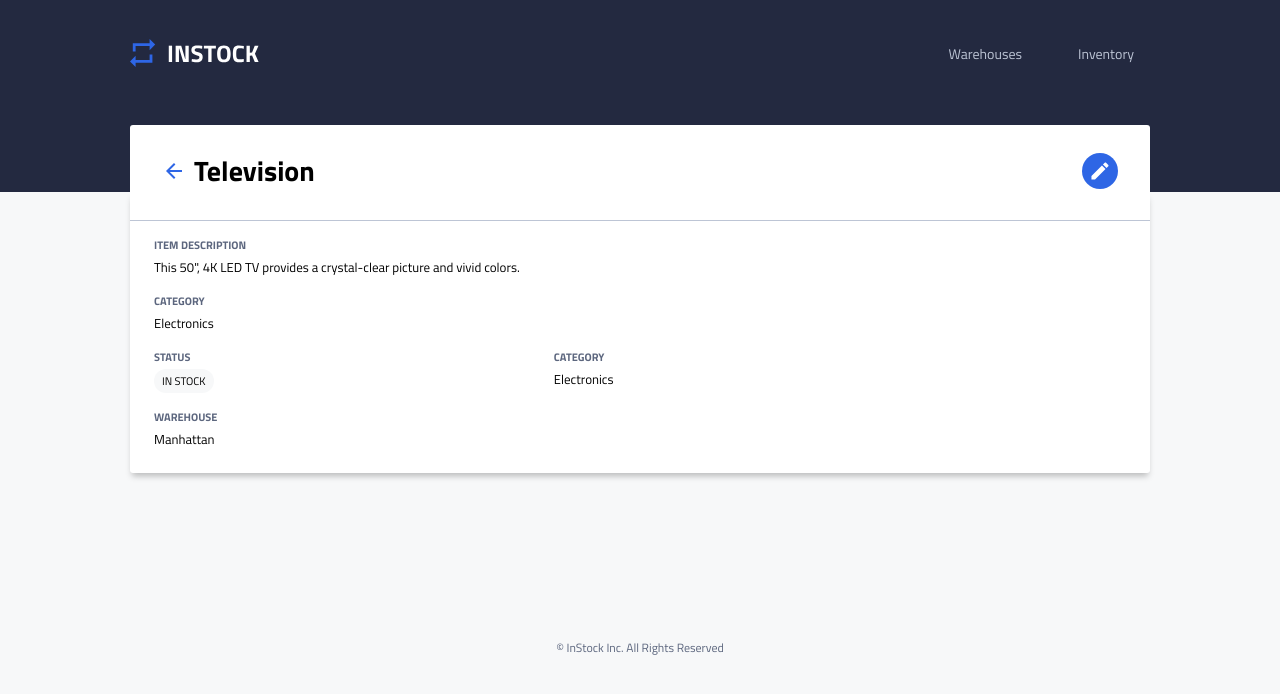
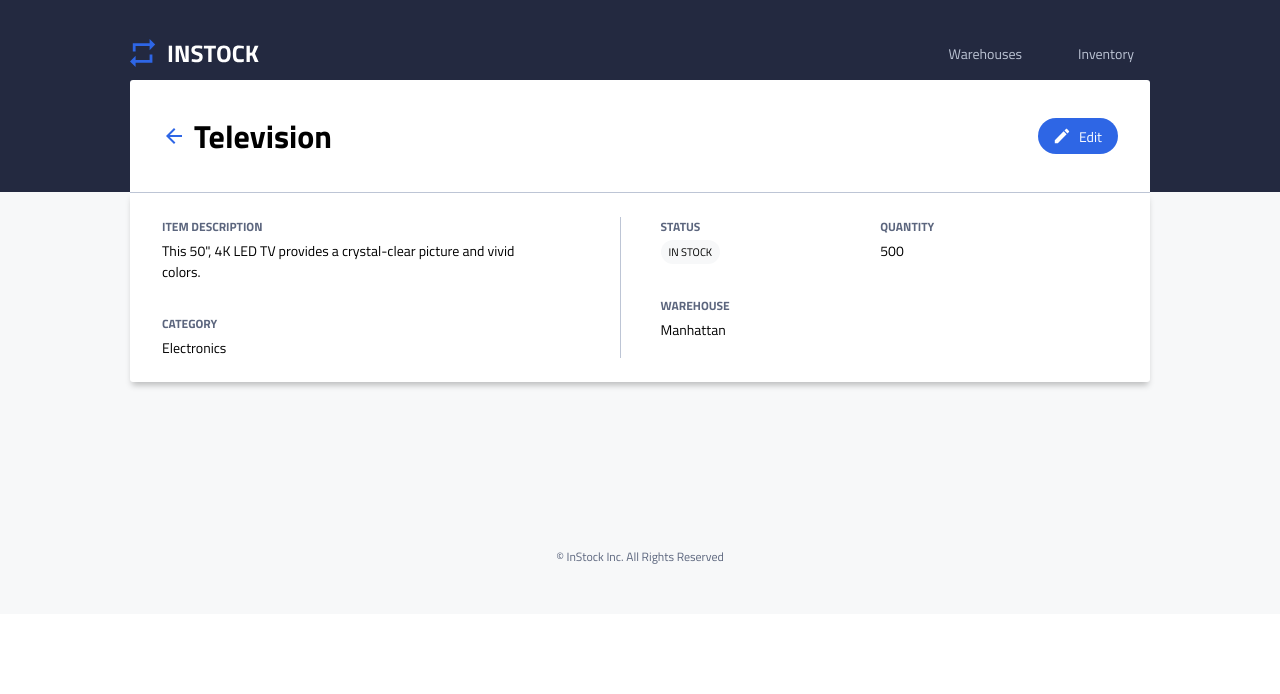
Before and after one commit to j-stax/instock-client, a React (Vite) app: page / in a window 1280 px wide. Shown: the top 694 px of the page. Built offline with nearby package versions, Linux system fonts and the light colour scheme; no server answers.

Commit message:
InventoryDetails - tablet view

```diff
--- a/src/pages/InventoryDetails/InventoryDetails.jsx
+++ b/src/pages/InventoryDetails/InventoryDetails.jsx
@@ -29,19 +29,25 @@ export default function InventoryDetails() {
                         <Link className="inv-details__edit-icon-link">
                             <div className="inv-details__edit-icon-background">
                                 <EditIcon className="inv-details__edit-icon" />
+                                <span className="inv-details__edit-text">Edit</span>
                             </div>
                         </Link>
                     </div>
                 </div>
                 <div className="inv-details__item">
+                    <div className="inv-details__tablet-section-left">
                         <div className="inv-details__content-section">
                             <h4 className="inv-details__item-label">ITEM DESCRIPTION</h4>
-                        <p className="inv-details__item-text">This 50", 4K LED TV provides a crystal-clear picture and vivid colors.</p>
+                            <p className="inv-details__item-text inv-details__item-text--description">
+                                This 50", 4K LED TV provides a crystal-clear picture and vivid colors.
+                            </p>
                         </div>
                         <div className="inv-details__content-section">
                             <h4 className="inv-details__item-label">CATEGORY</h4>
                             <p className="inv-details__item-text">Electronics</p>
                         </div>
+                    </div>
+                    <div className="inv-details__tablet-section-right">
                         <div className="inv-details__status-quantity-row">
                             <div>
                                 <h4 className="inv-details__item-label">STATUS</h4>
@@ -50,8 +56,8 @@ export default function InventoryDetails() {
                                 >IN STOCK</p>
                             </div>
                             <div>
-                            <h4 className="inv-details__item-label">CATEGORY</h4>
-                            <p className="inv-details__item-text">Electronics</p>
+                                <h4 className="inv-details__item-label">QUANTITY</h4>
+                                <p className="inv-details__item-text">500</p>
                             </div>
                         </div>
                         <div className="inv-details__content-section">
@@ -60,6 +66,7 @@ export default function InventoryDetails() {
                         </div>
                     </div>
                 </div>
+            </div>
             <div className="bottom-margin-section"></div>
         </>
     )
--- a/src/pages/InventoryDetails/InventoryDetails.scss
+++ b/src/pages/InventoryDetails/InventoryDetails.scss
@@ -10,6 +10,10 @@
     &__header-wrapper {
         position: relative;
         height: 1.75rem;
+
+        @include tablet {
+            height: 0;
+        }
     }
 
     &__header {
@@ -23,6 +27,11 @@
         bottom: 1.75rem;
         border-top-left-radius: 3px;
         border-top-right-radius: 3px;
+
+        @include tablet {
+            padding: 2rem;
+            bottom: 0;
+        }
     }
 
     &__return-link {
@@ -36,6 +45,10 @@
     &__heading {
         margin: 0;
         font-size: $m-h1;
+
+        @include tablet {
+            font-size: $h1;
+        }
     }
 
     &__edit-icon-link {
@@ -50,10 +63,30 @@
         display: flex;
         justify-content: center;
         place-items: center;
+
+        @include tablet {
+            width: 5rem;
+            padding: 0.5rem 1rem;
+            gap: 9px;
+        }
     }
 
     &__edit-icon {
         transform: scale(0.95);
+
+        @include tablet {
+            transform: scale(1.2);
+        }
+    }
+
+    &__edit-text {
+        display: none;
+
+        @include tablet {
+            display: inline;
+            color: $white;
+            font-size: $h3;
+        }
     }
 
     &__item {
@@ -62,17 +95,37 @@
         display: flex;
         flex-direction: column;
         gap: 1rem;
+
+        @include tablet {
+            flex-direction: row;
+            padding: 1.5rem 2rem;
+            gap: 2.5rem;
+        }
     }
 
     &__item-label {
         font-size: $m-h4;
         color: $secondary-slate;
         margin: 0 0 4px;
+
+        @include tablet {
+            font-size: $h4;
+        }
     }
 
     &__item-text {
         margin: 0;
         font-size: $m-p2;
+
+        @include tablet {
+            font-size: $p2;
+        }
+
+        &--description {
+            @include tablet {
+                width: 85%;
+            }
+        }
 
         &--status {
             padding: 0.25rem 0.5rem;
@@ -86,6 +139,30 @@
         display: flex;
         gap: 35%;
     }
+
+    &__tablet-section-left {
+        display: flex;
+        flex-direction: column;
+        gap: 1rem;
+
+        @include tablet {
+            padding-right: 1.5rem;
+            border-right: 1px solid $secondary-cloud;
+            gap: 2rem;
+            flex: 0 1 50%;
+        }
+    }
+
+    &__tablet-section-right {
+        display: flex;
+        flex-direction: column;
+        gap: 1rem;
+
+        @include tablet {
+            gap: 2rem;
+            flex: 0 1 50%;
+        }
+    }
 }
 
 .bottom-margin-section {
```
Lines whose indentation alone changed are shown as unchanged.
